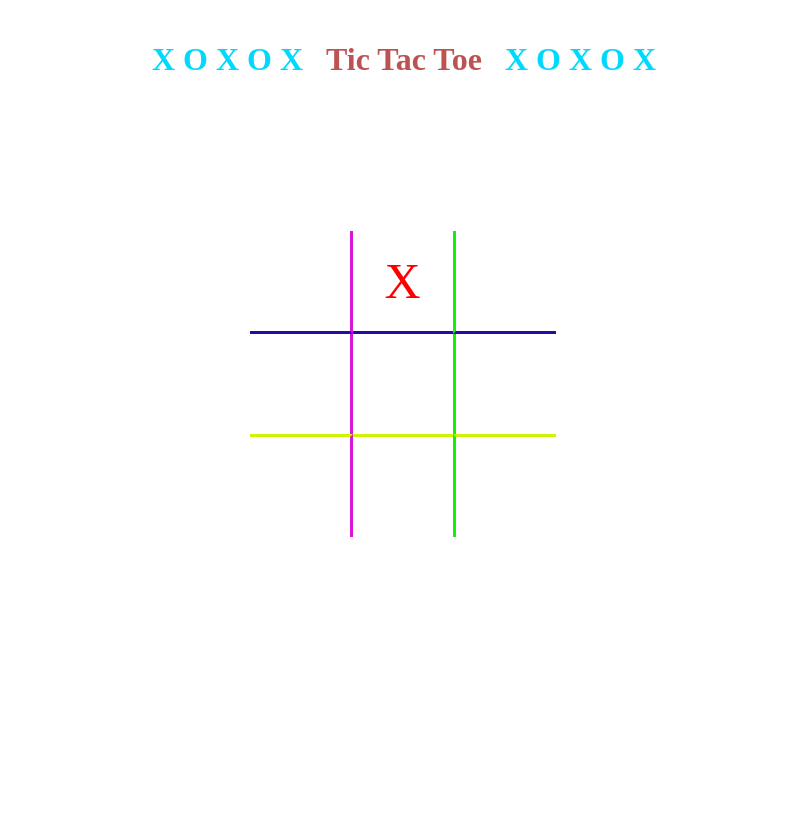
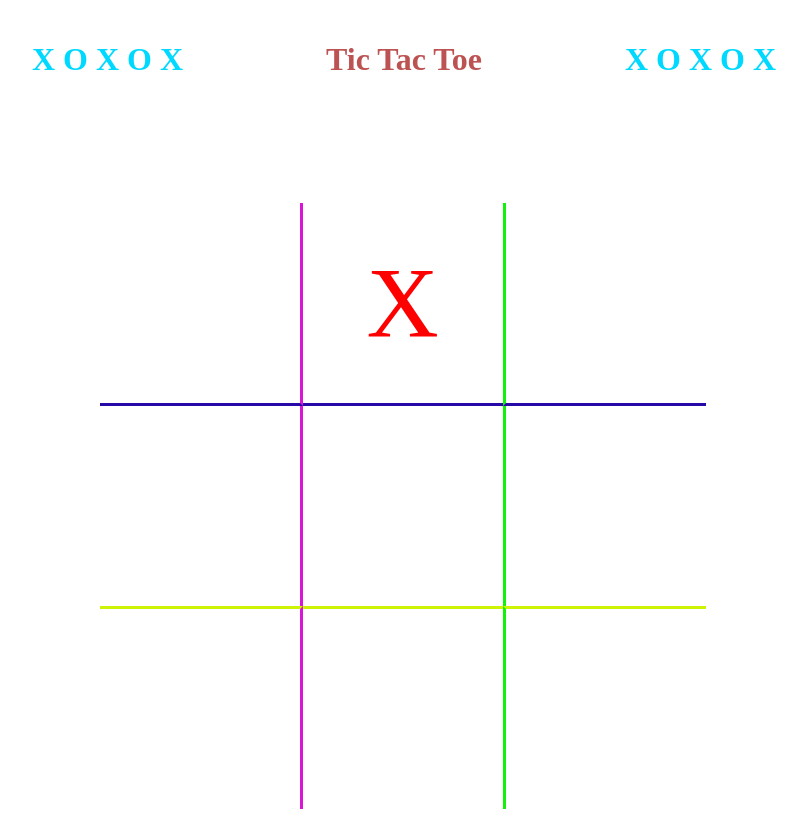
Before and after one commit to adammathewvaughn/CSS_Tic_Tac_Toe, a plain HTML site: page index.html in a window 1280 px wide. Both pictures are taken after a click on the element 650 px from the left and 282 px from the top of the page. Shown: the whole page, without its empty margins (248-1055 px from the left). Drawn offline with Linux system fonts and the light colour scheme.

```diff
--- a/app.js
+++ b/app.js
@@ -59,16 +59,17 @@ function checkForWinner() {
 
       if (combocounter !== 3) {
         if (wincheck !== false) {
-          if (turncount > 8) {
+          if (turncount === 9 && gameover === false) {
             alert("It's A Tie!")
             gameover = true
             restartGame();
+          }
           }
         }
       }
     }
   }
-}
+
 
 function restartGame() {
   window.location.reload();
--- a/styles.css
+++ b/styles.css
@@ -4,31 +4,32 @@
   height: 100vh;
   padding: 12px;
   text-align: center;
+  user-select: none;
 }
 
 h1 {
   color: rgb(0, 217, 255);
-  margin-bottom: 153px;
+  margin-bottom: 125px;
 }
 
 span {
   color: rgb(189, 82, 82);
-  margin-left: 15px;
-  margin-right: 15px
+  margin-left: 135px;
+  margin-right: 135px
 }
 
 .row {
 clear: both;
-width: 309px;
+width: 609px;
 margin: 0 auto;
 }
 
 .row > div {
   float: left;
-  height: 100px;
-  width: 100px;
-  line-height: 100px;
-  color:red; font-size: 50px}
+  height: 200px;
+  width: 200px;
+  line-height: 200px;
+  color:red; font-size: 100px}
 
 .top {
   border-bottom: 3px solid rgb(38, 9, 167);
```
